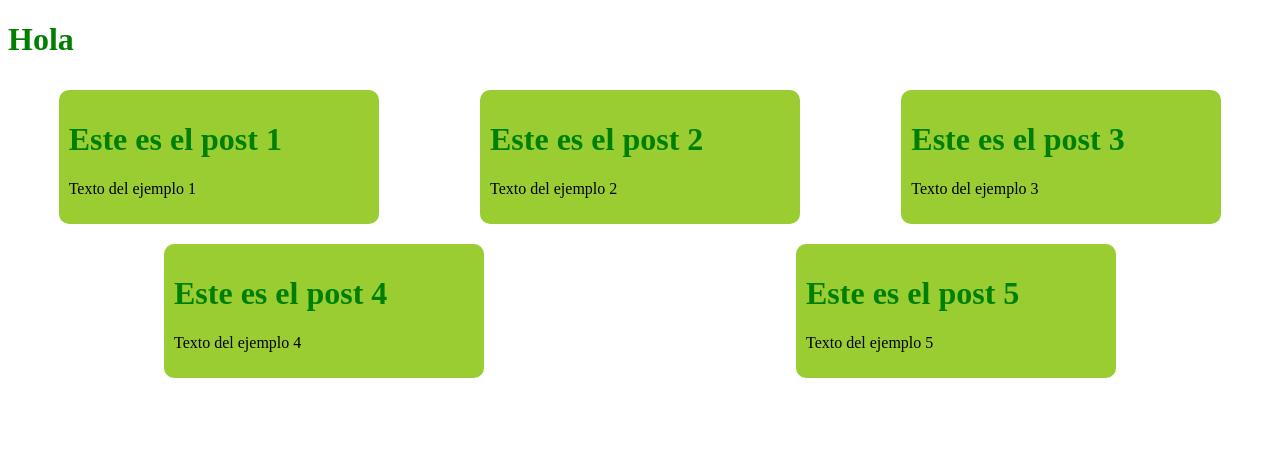
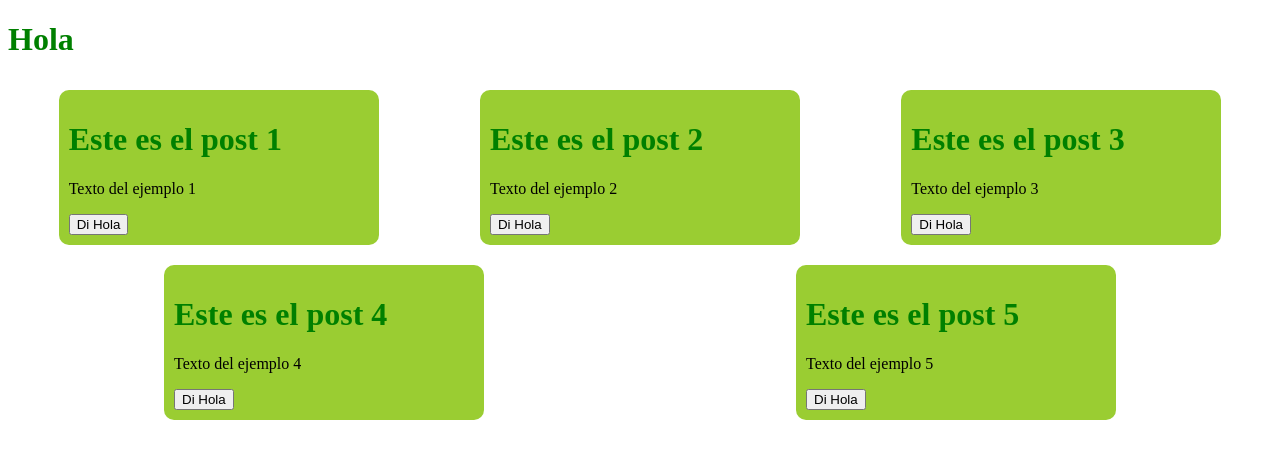
Before and after one commit to gabrieladia1979/Vue.js-Profesional-Course-50Hours, a Vue app in the folder PostCard/: page / in a window 1280 px wide. Shown: the top 458 px of the page. Built offline with nearby package versions, Linux system fonts and the light colour scheme.

Commit message:
Fin Clase 5  Enits

```diff
--- a/PostCard/src/components/Clase_5/PostDetail.vue
+++ b/PostCard/src/components/Clase_5/PostDetail.vue
@@ -1,12 +1,13 @@
 <template>
     <div class="post">
-        <h1>{{ title }}</h1> <!-- Accede a la prop 'title' -->
-        <p>{{ content }}</p> <!-- Accede a la prop 'content' -->
+        <h1>{{ props.title }}</h1> <!-- Accede a la prop 'title' -->
+        <p>{{ props.content }}</p> <!-- Accede a la prop 'content' -->
+        <button v-on:click = 'handleClick'> Di Hola </button>
     </div>
 </template>
 
 <script lang="ts" setup>
-    import { defineProps , Ref } from 'vue'; // Importa la función defineProps de Vue
+    import { defineProps, defineEmits } from 'vue'; // Importa la función defineProps de Vue
     // Define las props para el componente
     const props = defineProps({
         title: {
@@ -18,7 +19,15 @@
             required: false,
             default: 'No hay contenido en este post',
         },
+
     });
+
+    const emits = defineEmits(['sayHi']); // Define el evento showAlert
+
+    const handleClick = () => {
+        emits('sayHi', 'Hiciste clic en el post: ${props.title}');
+    };
+
 </script>
 
 <style scoped>
--- a/PostCard/src/components/Clase_5/PostList.vue
+++ b/PostCard/src/components/Clase_5/PostList.vue
@@ -1,6 +1,7 @@
 <template>
   <div class = 'conteiner'>
-    <PostList v-for = 'elem in info' :key = 'elem.title' :title = 'elem.title' :content = 'elem.content'/>
+    <PostList v-for = 'elem in info' :key = 'elem.title' :title = 'elem.title' :content = 'elem.content'
+    @sayHi = 'showAlert'/>
   </div>
 </template>
 
@@ -41,6 +42,13 @@
 
     ]
 
+
+    function showAlert (msg:string):void {
+
+        alert(msg);
+
+    }
+
 </script>
 
 <style scoped>
```
